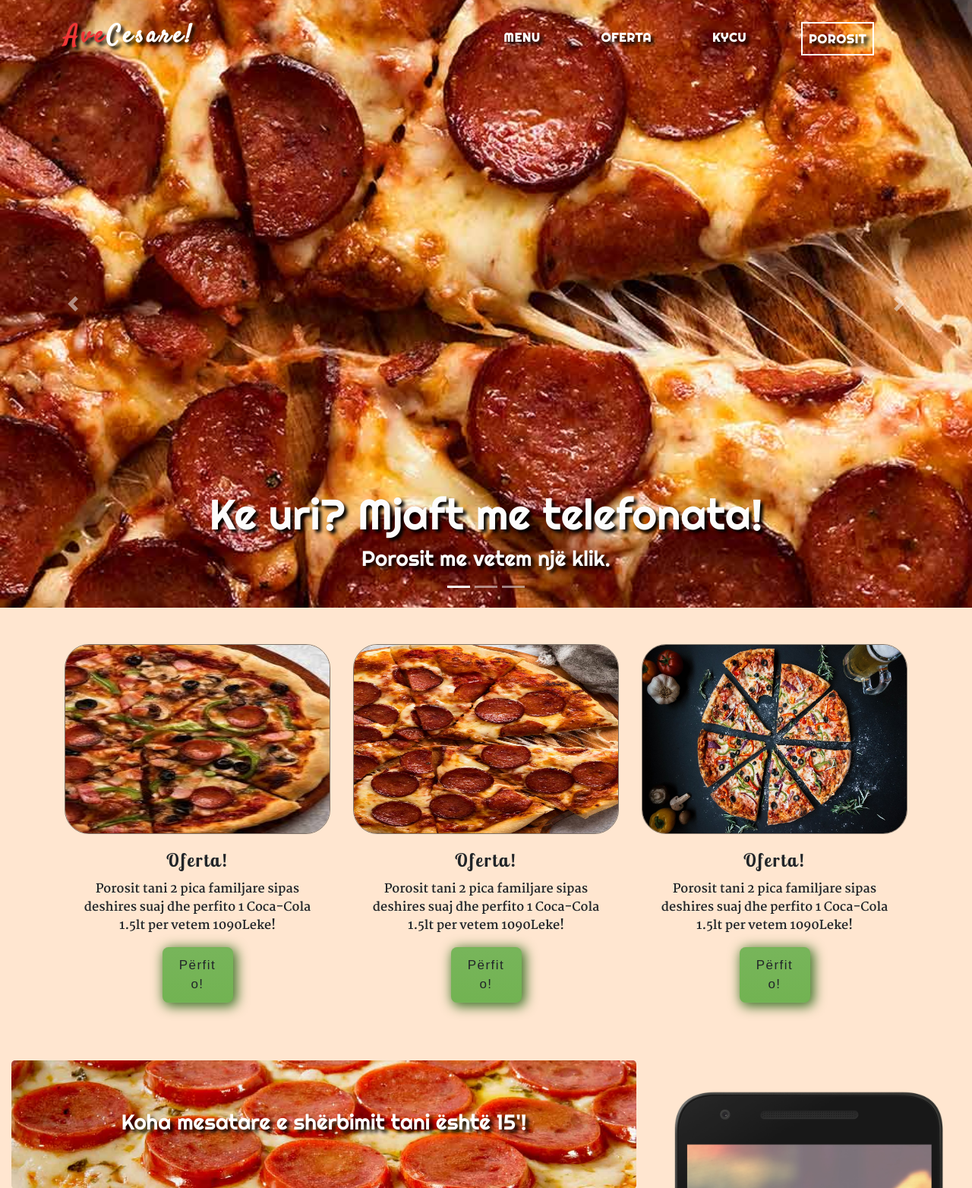
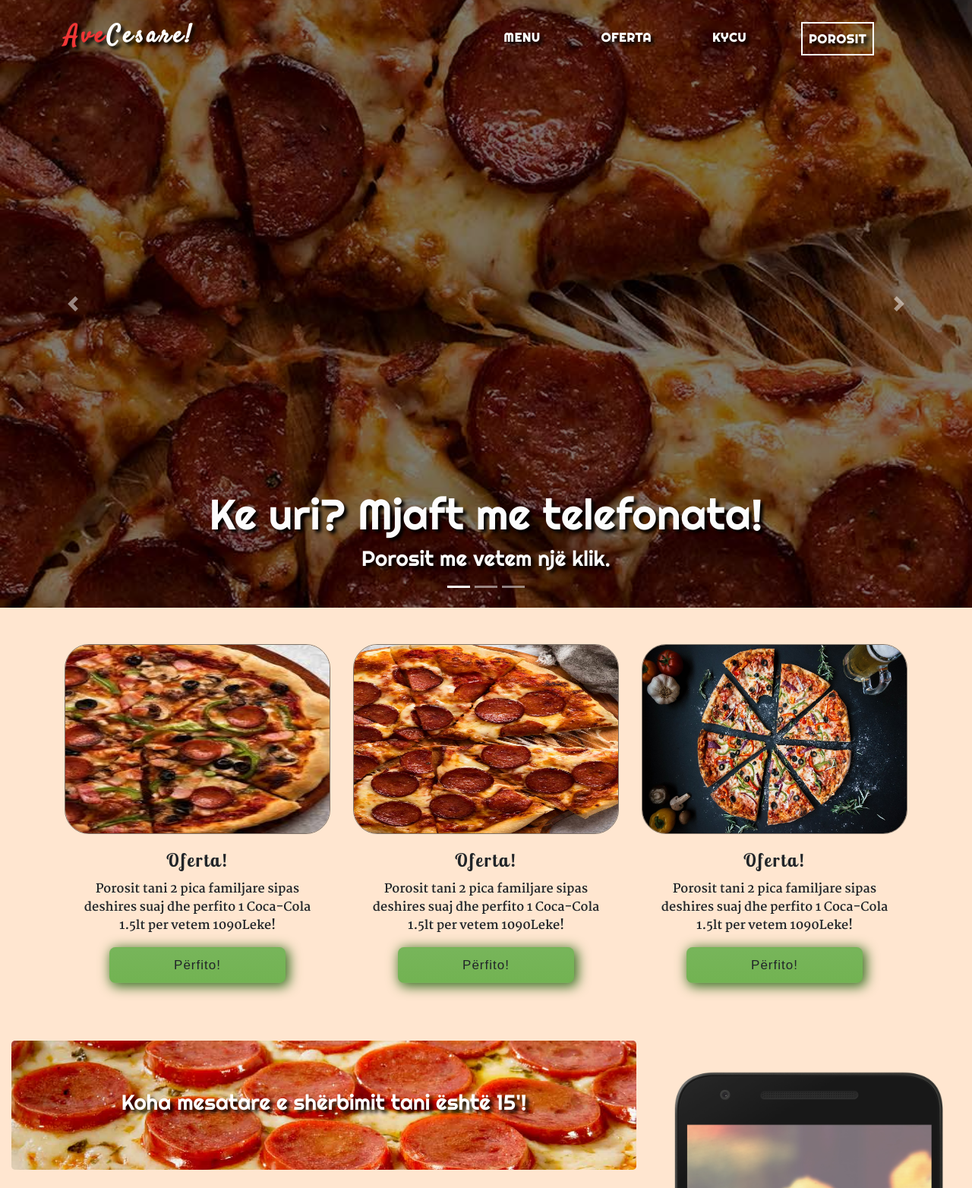
Before and after one commit to h-kevin/Ave-Cesare, a PHP site: page / in a window 1280 px wide. Shown: the top 1564 px of the page at 76% size. Run offline with PHP 8.4, Linux system fonts and the light colour scheme; some web fonts are replaced.

Commit message:
fixed small bugs, added shade to carousel

```diff
--- a/css/components/homepage.css
+++ b/css/components/homepage.css
@@ -7,8 +7,8 @@
 /* Navigation Bar padding */
 
 .navigationbar {
-  padding: 20px 10px 20px 10px ;
-  transition: background-color 0.3;
+  padding: 20px 10px 20px 10px;
+  transition: background-color 0.5s;
 }
 
 /* Brand */
@@ -133,6 +133,19 @@
     border: none;
   }
 }
+
+/* carousel shade */
+
+#mycarousel .carousel-inner .carousel-item::after {
+  content: '';
+  background-color: rgba(0, 0, 0, .5);
+  width: 100%;
+  height: 100vh;
+  position: absolute;
+  top: 0;
+  left: 0;
+}
+
 /* first slide */
 
 .carousel-inner .carousel-item .fst {
@@ -200,9 +213,6 @@
 .mycards img {
   width: 100%;
   height: 250px;
-}
-
-.mycards .oferta {
   border-radius: 2em;
   border: 1px solid rgba(0, 0, 0, 0.5);
 }
@@ -217,7 +227,8 @@
 	color:#ffffff;
 	font-family: 'Francois One', sans-serif;
   font-size:17px;
-  letter-spacing: 1.5px;
+  letter-spacing: 1px;
+  width: 75%;
 	padding:10px 20px;
 	text-decoration:none;
 }
@@ -236,14 +247,14 @@
 
 @media (max-width: 1200px) {
   .mycards img {
-    width: 288px;
+    width: 100%;
     height: 192px;
   }
 }
 
 @media (max-width: 992px) {
   .mycards img {
-    width: 258px;
+    width: 100%;
     height: 162px;
   }
 }
--- a/index.html
+++ b/index.html
@@ -42,7 +42,8 @@
    </nav>
 
    <!-- Carousel -->
-   <div id="mycarousel" class="carousel slide carousel-fade mb-5 w-100 vh-100 mycarousel" data-ride="carousel" >
+   <div id="mycarousel" class="carousel slide carousel-fade mb-5 w-100 vh-100 mycarousel"
+    data-ride="carousel" data-pause="false">
      <!-- Indicators -->
      <ol class="carousel-indicators">
        <li data-target="#mycarousel" data-slide-to="0" class="active"></li>
```
